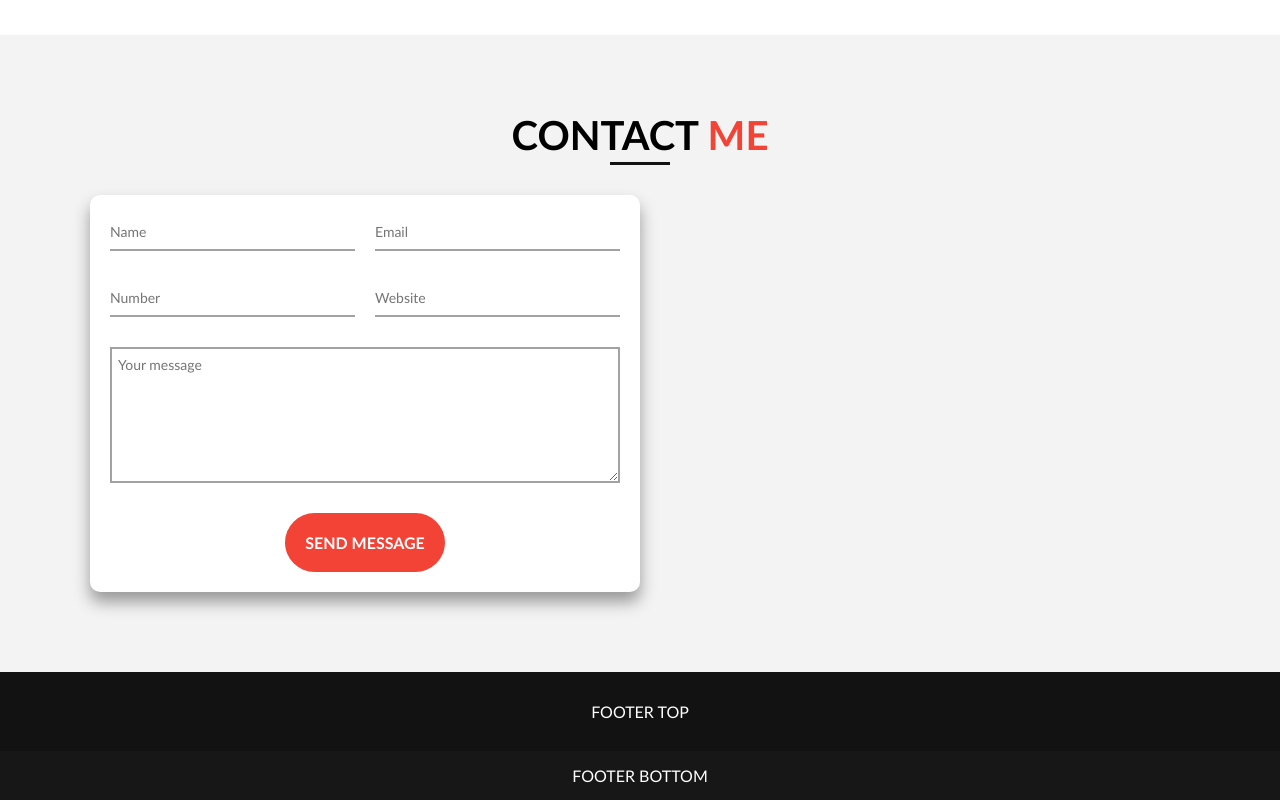
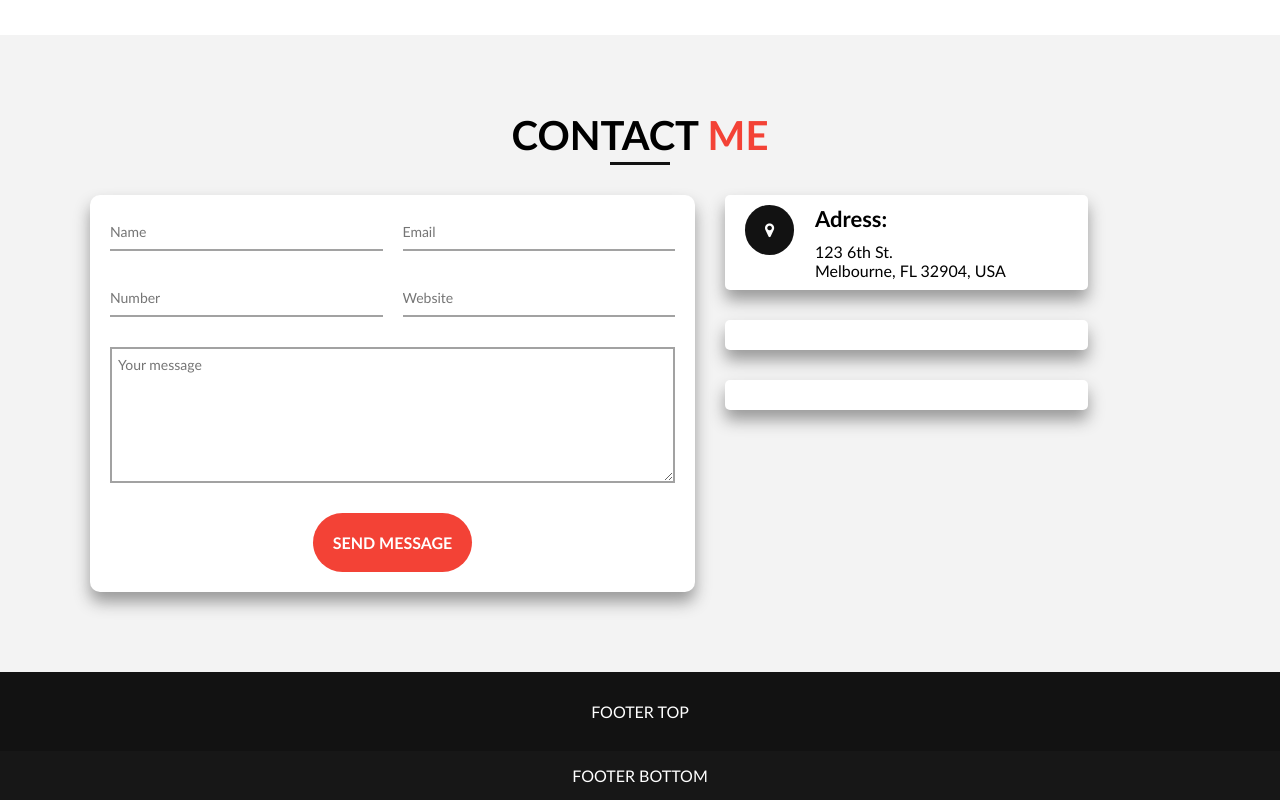
Before and after one commit to front-end-by-rimantas/7-grupe-portfolio, a plain HTML site: page index.html in a window 1280 px wide. Shown: the part 3008-3808 px from the top of the page. Drawn offline with Linux system fonts and the light colour scheme.

Commit message:
Styling contact info #13

```diff
--- a/css/main.css
+++ b/css/main.css
@@ -207,7 +207,7 @@ body * {
 #contact-form{
     display: inline-block;
     float: left;
-    width: 50%;
+    width: 55%;
     background-color: #fff;
     border-radius: 10px;
     padding: 20px;
@@ -243,6 +243,38 @@ body * {
             border: 2px solid #a2a2a2;
             margin-bottom: 30px;
         }
+    #contact_me .contact-info {
+        position: relative;
+        display: inline-block;
+        float: left;
+        background-color: #FFF;
+        border-radius: 5px;
+        box-shadow: #999 0 10px 16px;
+        width: 33%;
+        padding: 10px 10px 10px 90px;
+        margin: 0 30px 30px;
+    }
+        #contact_me i.fa {
+            position: absolute;
+            display: inline-block;
+            float: left;
+            background-color: #121212;
+            color: #FFF;
+            top: 10px;
+            left: 20px;
+            line-height: 10px;
+            padding: 20px;
+            border-radius: 50px;
+        }
+
+        #contact_me .contact-info > h4 {
+            display: inline-block;
+            float: left;
+            width: 100%;
+            font-size: 22px;
+            margin-bottom: 10px;
+        }
+
 
 /* footer */
 #footer {
--- a/index.html
+++ b/index.html
@@ -107,7 +107,6 @@
     <div id="contact_me" class="bg-grey">
         <div class="container">
             <h2 class="section-title">Contact <span>me</span></h2>
-            <div>
                 <form id="contact-form">
                     <div class="form-row">
                         <input class="float-left" type="text" placeholder="Name">
@@ -120,7 +119,24 @@
                     <textarea name="" id="" cols="30" rows="6" placeholder="Your message"></textarea>
                     <span class="btn btn-red btn-flat">Send message</span>
                 </form>
-            </div>
+                <div class="contact-info">
+                    <i class="fa fa-map-marker"></i>
+                    <h4>Adress:</h4>
+                    <p>123 6th St.</p>
+                    <p>Melbourne, FL 32904, USA</p>
+                </div>
+                <div class="contact-info">
+                    <i></i>
+                    <h4></h4>
+                    <p></p>
+                    <p></p>
+                </div>
+                <div class="contact-info">
+                    <i></i>
+                    <h4></h4>
+                    <p></p>
+                    <p></p>
+                </div>
         </div>
     </div>
 
```
